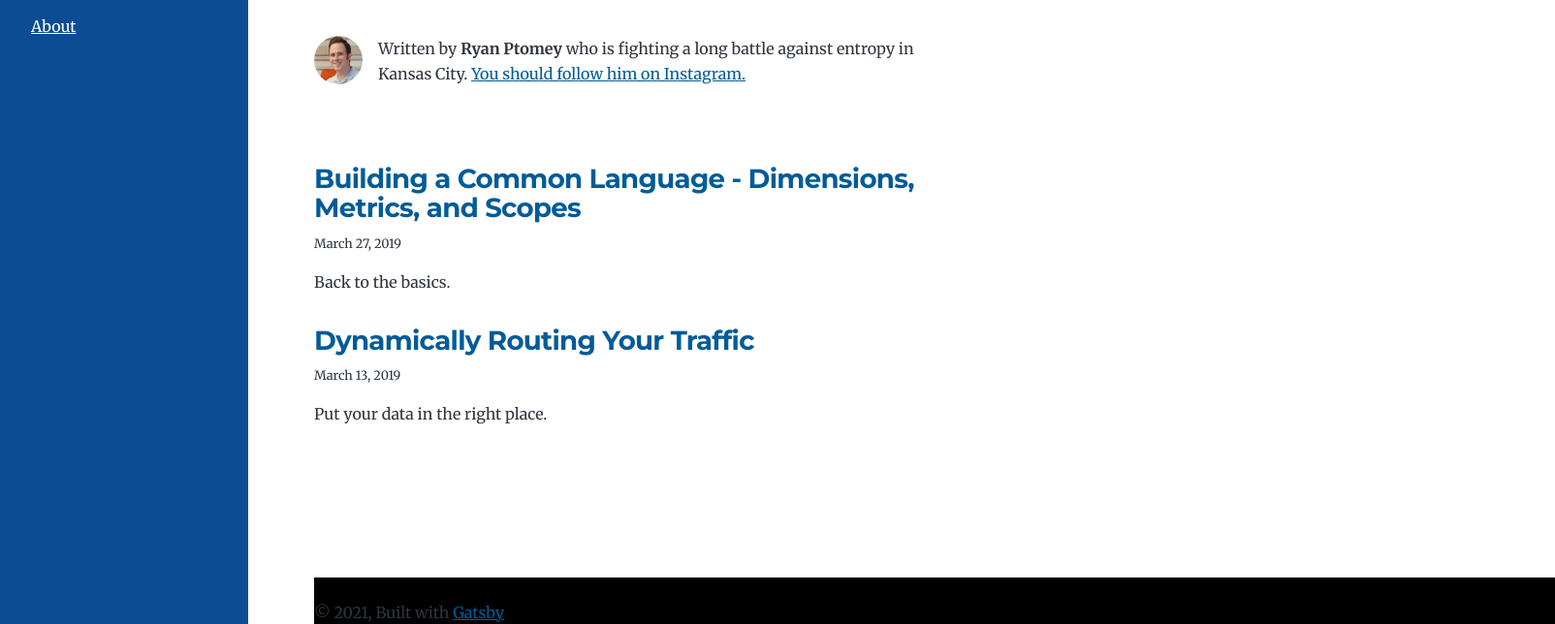
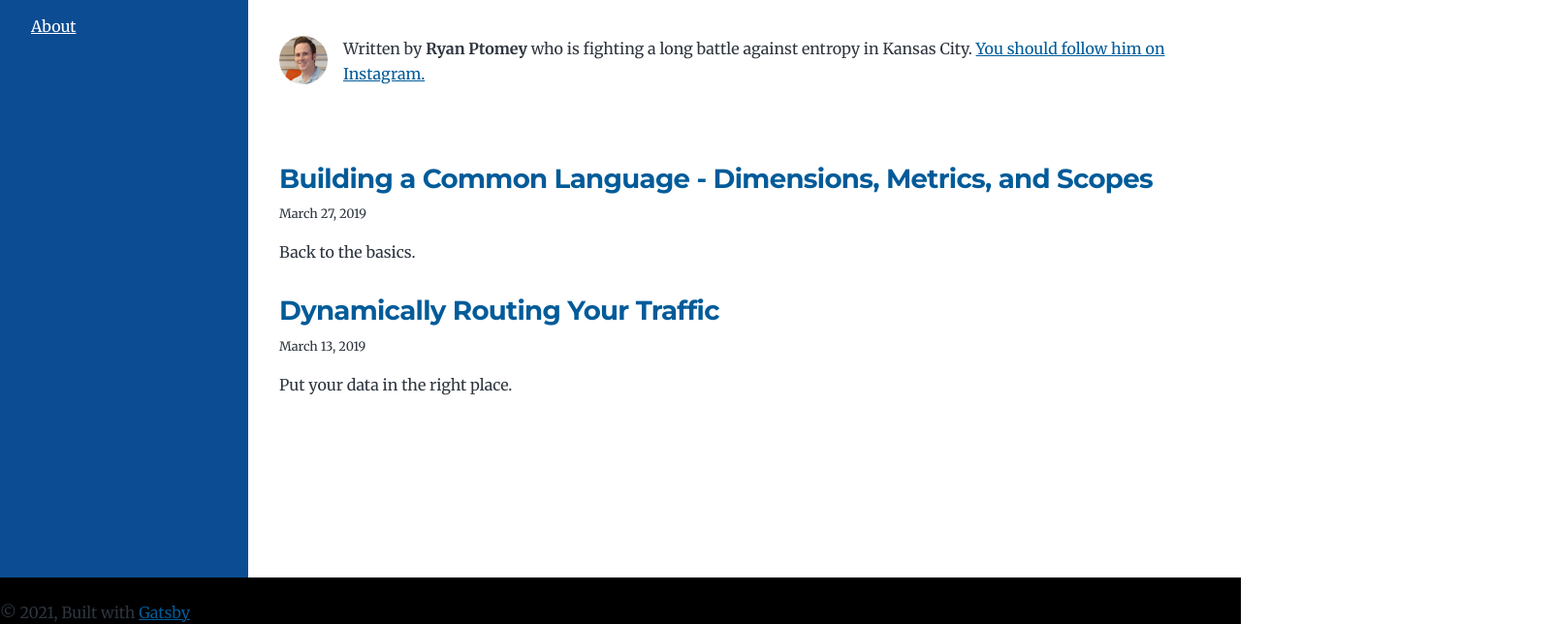
Before and after one commit to rptomey/ryan-ptomey-website, a Gatsby site: page / in a window 1280 px wide. Shown: the part 156-800 px from the top of the page at 97% size, 1604 px wide, since content can reach past the window. Built offline with nearby package versions, Linux system fonts and the light colour scheme; Gatsby itself is replaced by a stand-in of ours.

Commit message:
footer styling updates

```diff
--- a/src/components/layout.css
+++ b/src/components/layout.css
@@ -17,10 +17,19 @@ nav.sidenav a {
   color: #ffffff;
 }
 
+main {
+  left: 20%;
+  position: absolute;
+  padding-left: 2rem;
+  padding-right: 1rem;
+}
+
 footer {
   background-color: #000000;
-  position: absolute;
+  position: fixed;
+  left: 0;
   bottom: 0;
+  z-index: 2;
   width: 100%;
   height: 2.5rem;
   padding: .5rem;
```
